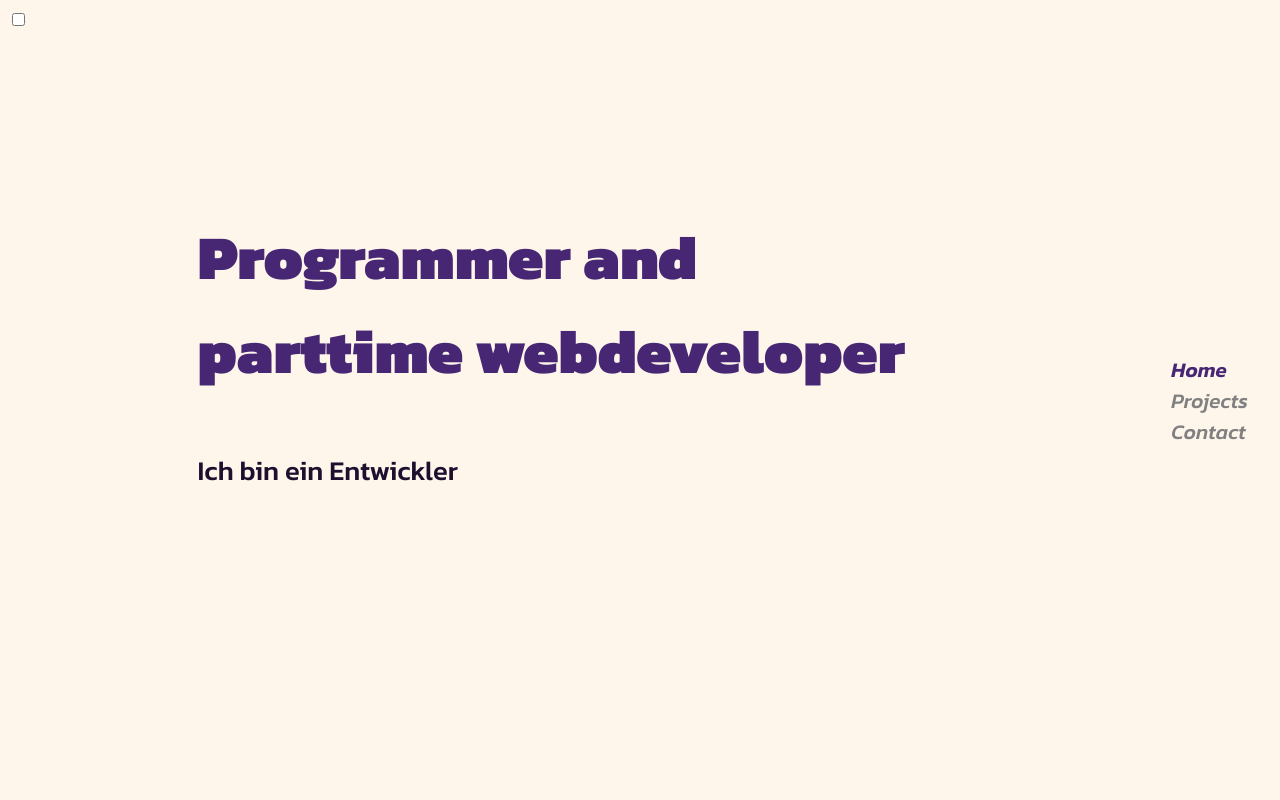
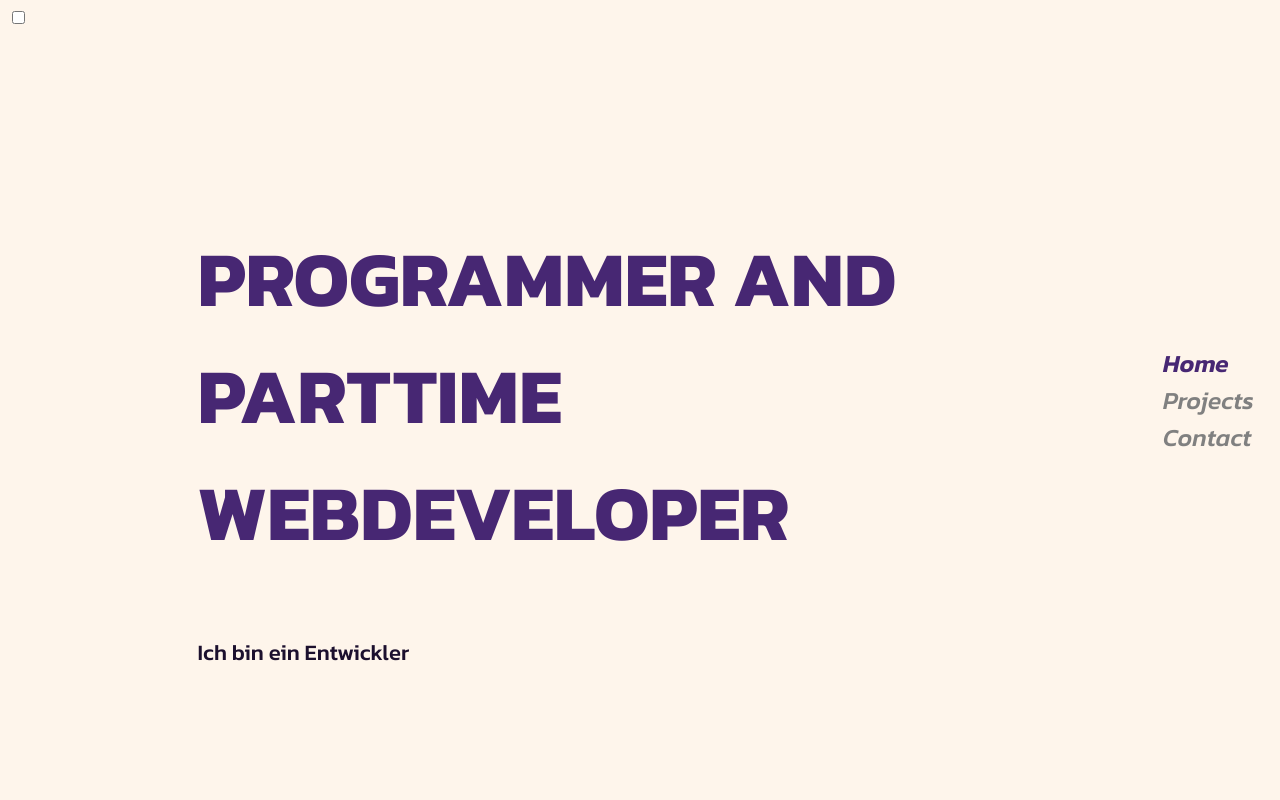
Before and after one commit to codePenta/codePenta.github.io, a website built with Vite: page index.html in a window 1280 px wide. Shown: the top 800 px of the page. Built offline with nearby package versions, Linux system fonts and the light colour scheme.

Commit message:
feat: enhance navigation and styling with animations and improved layout

```diff
--- a/index.html
+++ b/index.html
@@ -12,10 +12,11 @@
 		<link rel="stylesheet" href="src/styles/main.css" />
 		<link rel="icon" href="src/assets/icons/icon.png" />
 		<title>Portfolio</title>
-		<script type="module" src="src/index.ts"></script>
+		<script type="module" src="src/index.ts" defer></script>
 	</head>
 
 	<body class="kanit-medium">
+		<main>
 			<!-- Preparation for planned hamburger menu -->
 			<input id="menu-toggle" type="checkbox" />
 			<label for="menu-toggle" class="menu-button-container">
@@ -33,7 +34,11 @@
 					<h2 class="kanit-medium sub-title">Ich bin ein Entwickler</h2>
 				</div>
 			</section>
-		<section id="projects" data-nav-label="Projects" data-nav-expandable="true">
+			<section
+				id="projects"
+				data-nav-label="Projects"
+				data-nav-expandable="true"
+			>
 				<div>
 					<h1 class="kanit-medium medium-title">Projects</h1>
 					<div id="projects-list"></div>
@@ -44,5 +49,6 @@
 					<h1 class="kanit-medium medium-title">Contact</h1>
 				</div>
 			</section>
+		</main>
 	</body>
 </html>
--- a/src/features/navigation/NavigationController.ts
+++ b/src/features/navigation/NavigationController.ts
@@ -87,7 +87,12 @@ export class NavigationController
         navList.innerHTML = '';
 
         const fragment = document.createDocumentFragment();
-        this.buildNavItems().forEach(props => fragment.appendChild(this.navLink.createLink(props)));
+        this.buildNavItems().forEach((props, index) =>
+        {
+            const li = this.navLink.createLink(props);
+            li.style.setProperty('--i', String(index));
+            fragment.appendChild(li);
+        });
         navList.appendChild(fragment);
     }
 
--- a/src/styles/components/navbar.css
+++ b/src/styles/components/navbar.css
@@ -1,6 +1,5 @@
-/* Navbar Styling */
 nav {
-    font-size: 1.3rem;
+    font-size: 1.9rem;
     position: fixed;
     z-index: 1;
     right: 0;
@@ -10,9 +9,10 @@ nav {
 }
 
 nav li {
-    /* top, right, bottom, left */
     margin: 0 2rem 0 0;
     list-style-type: none;
+    animation: navItemIn 0.22s cubic-bezier(0.22, 1, 0.36, 1) both;
+    animation-delay: calc(var(--i, 0) * 35ms);
 }
 
 nav a,
@@ -74,3 +74,25 @@ nav a.back-link[data-direction="down"]::before {
     content: "↓";
     font-size: 0.9em;
 }
+
+@keyframes navItemIn {
+    from {
+        opacity: 0;
+        transform: translateX(-6px);
+    }
+
+    to {
+        opacity: 1;
+        transform: translateX(0);
+    }
+}
+
+/* ====================  */
+/*      Animations       */
+/* ====================  */
+
+@media (prefers-reduced-motion: reduce) {
+    nav li {
+        animation: none;
+    }
+}
--- a/src/styles/main.css
+++ b/src/styles/main.css
@@ -4,7 +4,7 @@
 
 html,
 body {
-    font-size: 16px;
+    font-size: 13px;
     height: 100vh;
     scroll-snap-type: y mandatory;
     background: var(--background);
@@ -27,7 +27,9 @@ section>div {
 }
 
 .title {
-    font-size: 3.9rem;
+    font-size: 6rem;
+    font-weight: 700;
+    text-transform: uppercase;
 }
 
 .sub-title {
```
Also changed, not shown: dist/index.html. Lines whose indentation alone changed are shown as unchanged.
